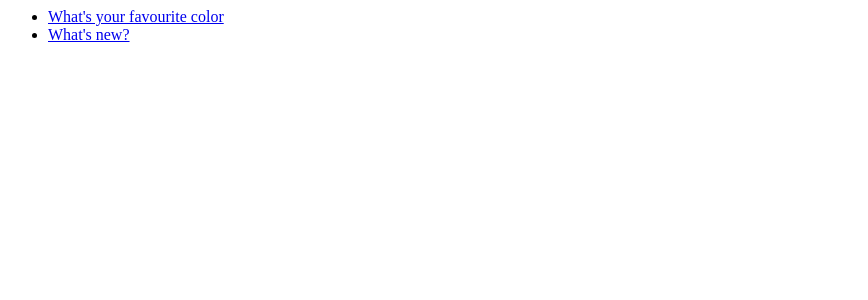
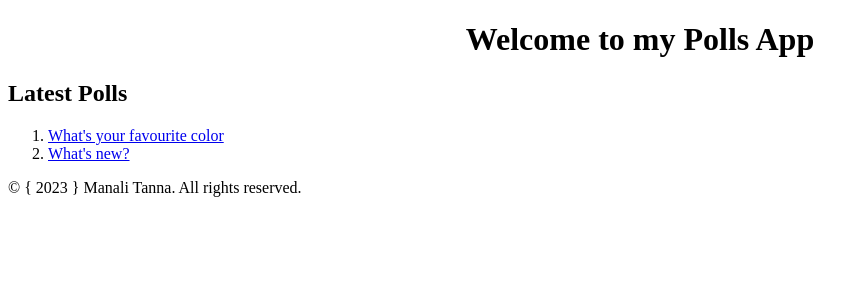
Before and after one commit to ManaliTanna/swe1-app, a Django app: page /polls/ in a window 1280 px wide. Shown: the top 300 px of the page, without its empty margins (0-868 px from the left). Run offline with Django 4.2, Linux system fonts and the light colour scheme; data comes from the database, SQL or seed files in the repository; both versions use the stored data as it was after the commit.

Commit message:
Added changes

```diff
--- a/mysite/settings.py
+++ b/mysite/settings.py
@@ -25,7 +25,10 @@ SECRET_KEY = 'django-insecure-ke-l4gtky)3vmlmoea%e!bbm1^nmn&&+xlixhppb2w#ep8uu#q
 # SECURITY WARNING: don't run with debug turned on in production!
 DEBUG = True
 
-ALLOWED_HOSTS = ['django-env.eba-mh7mgqqg.us-west-2.elasticbeanstalk.com']
+ALLOWED_HOSTS = [
+    "django-env.eba-mh7mgqqg.us-west-2.elasticbeanstalk.com",
+    "localhost",
+    "127.0.0.1",]
 
 # Application definition
 
--- a/polls/admin.py
+++ b/polls/admin.py
@@ -1,6 +1,7 @@
 from django.contrib import admin
 
 # Register your models here.
-from .models import Question
+from .models import Question, Choice
 
 admin.site.register(Question)
+admin.site.register(Choice)
--- a/polls/templates/polls/index.html
+++ b/polls/templates/polls/index.html
@@ -1,9 +1,36 @@
+<!DOCTYPE html>
+<html>
+<head>
+    <title>Home Page</title>
+</head>
+<body>
+    <header>
+        <center>
+            <h1>Welcome to my Polls App</h1>
+        </center>
+    </header>
+
+    <main>
+        <section class="polls-section">
+            <h2>Latest Polls</h2>
             {% if latest_question_list %}
-    <ul>
+                <ol class="polls-list">
                     {% for question in latest_question_list %}
-        <li><a href="{% url 'polls:detail' question.id %}">{{ question.question_text }}</a></li>
+                        <li class="poll-item">
+                            <a href="{% url 'polls:detail' question.id %}">{{ question.question_text }}</a>
+                        </li>
                     {% endfor %}
-    </ul>
+                </ol>
             {% else %}
                 <p>No polls are available.</p>
             {% endif %}
+        </section>
+
+        <!-- Add more sections or content here as needed -->
+    </main>
+
+    <footer>
+        <p>&copy; { 2023 } Manali Tanna. All rights reserved.</p>
+    </footer>
+</body>
+</html>
--- a/polls/templates/polls/results.html
+++ b/polls/templates/polls/results.html
@@ -7,3 +7,4 @@
 </ul>
 
 <a href="{% url 'polls:detail' question.id %}">Vote again?</a>
+<a href="{% url 'polls:index' %}">Back to polls!</a>
```
Also changed, not shown: .travis.yml, db.sqlite3, 1 other file. Lines whose indentation alone changed are shown as unchanged.
